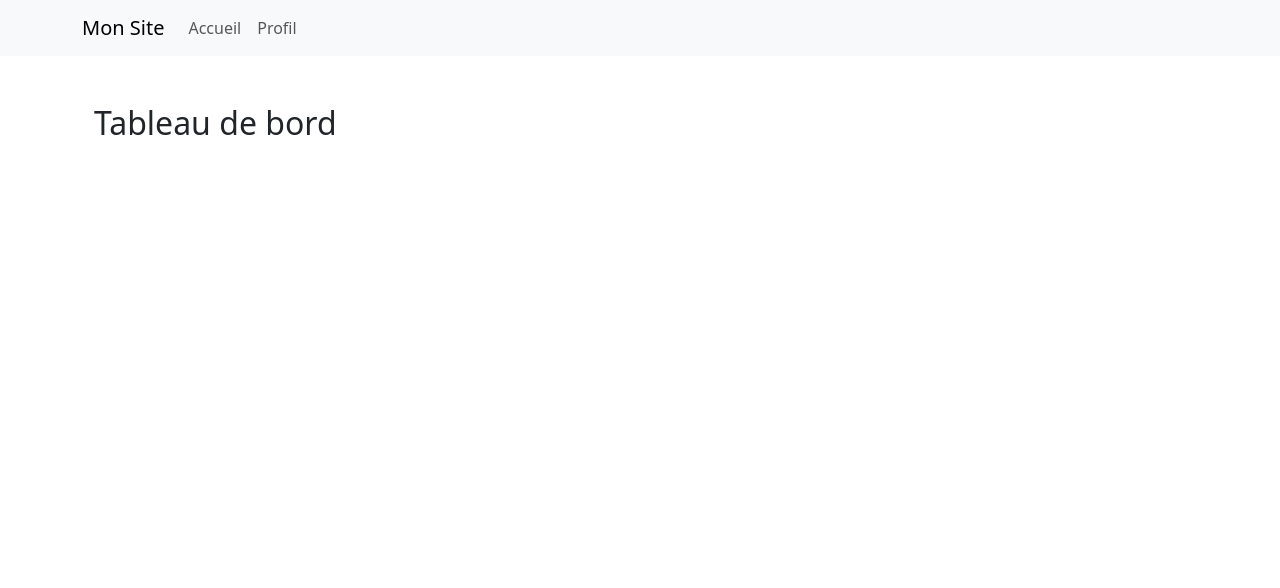
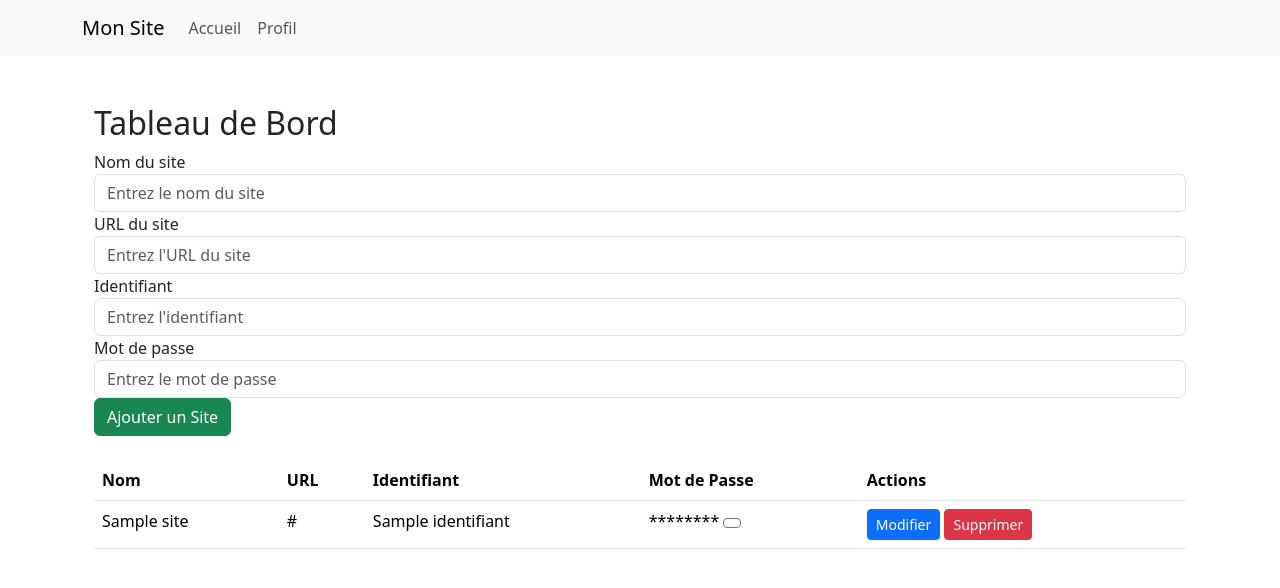
Before and after one commit to 123justin123/b3-c2-django-Boisson--Serres, a Django app: template PasswordManager/templates/dashboard.html in a window 1280 px wide. Shown: the top 588 px of the page. Run offline with Django 3.2, Linux system fonts and the light colour scheme; the template is opened without the code that fills it: most values are stand-ins (such as "Sample title", 1, 10 or a date in 2020); some libraries are stand-ins or nearby versions.

Commit message:
Created dashboard.html for displaying site management interface.

```diff
--- a/PasswordManager/templates/dashboard.html
+++ b/PasswordManager/templates/dashboard.html
@@ -1,9 +1,117 @@
 {% extends 'base.html' %}
 
-{% block title %}Tableau de bord{% endblock %}
+{% block title %}Tableau de Bord{% endblock %}
 
 {% block content %}
 <div class="container">
-    <h2>Tableau de bord</h2>
+    <h2>Tableau de Bord</h2>
+
+    <form method="post" action="{% url 'dashboard' %}" class="mb-4">
+        {% csrf_token %}
+        <div class="form-group">
+            <label for="site_nom">Nom du site</label>
+            <input type="text" class="form-control" id="site_nom" name="nom" placeholder="Entrez le nom du site">
+        </div>
+        <div class="form-group">
+            <label for="site_url">URL du site</label>
+            <input type="text" class="form-control" id="site_url" name="url" placeholder="Entrez l'URL du site">
+        </div>
+        <div class="form-group">
+            <label for="site_identifiant">Identifiant</label>
+            <input type="text" class="form-control" id="site_identifiant" name="identifiant" placeholder="Entrez l'identifiant">
+        </div>
+        <div class="form-group">
+            <label for="site_mot_de_passe">Mot de passe</label>
+            <input type="text" class="form-control" id="site_mot_de_passe" name="mot_de_passe" placeholder="Entrez le mot de passe">
+        </div>
+        <button type="submit" class="btn btn-success"><i class="fas fa-plus-circle"></i> Ajouter un Site</button>
+    </form>
+
+    <table class="table table-hover">
+        <thead class="thead-light">
+            <tr>
+                <th>Nom</th>
+                <th>URL</th>
+                <th>Identifiant</th>
+                <th>Mot de Passe</th>
+                <th>Actions</th>
+            </tr>
+        </thead>
+        <tbody>
+            {% for site in sites %}
+            <form method="post" action="{% url 'edit_site' site.id %}">
+                {% csrf_token %}
+                <tr>
+                    <td>
+                        <span class="editable">{{ site.nom }}</span>
+                        <input type="text" class="form-control d-none" name="nom" value="{{ site.nom }}">
+                    </td>
+                    <td>
+                        <span class="editable">{{ site.url }}</span>
+                        <input type="text" class="form-control d-none" name="url" value="{{ site.url }}">
+                    </td>
+                    <td>
+                        <span class="editable">{{ site.identifiant }}</span>
+                        <input type="text" class="form-control d-none" name="identifiant" value="{{ site.identifiant }}">
+                    </td>
+                    <td>
+                        <div class="password-wrapper">
+                            <span class="password-asterisks editable">********</span>
+                            <input type="password" class="form-control d-none password-field" name="mot_de_passe" value="{{ site.mot_de_passe }}">
+                            <button type="button" class="btn btn-sm btn-outline-secondary toggle-password"><i class="fas fa-eye"></i></button>
+                        </div>
+                    </td>
+                    <td>
+                        <button type="button" class="btn btn-sm btn-primary edit-btn">Modifier</button>
+                        <button type="submit" class="btn btn-sm btn-success d-none save-btn">Enregistrer</button>
+                        <a href="{% url 'delete_site' site.id %}" class="btn btn-sm btn-danger">Supprimer</a>
+                    </td>
+                </tr>
+            </form>
+            {% empty %}
+            <tr>
+                <td colspan="5" class="text-center">Aucun site ajouté pour le moment.</td>
+            </tr>
+            {% endfor %}
+        </tbody>
+    </table>
 </div>
+
+<script>
+document.addEventListener('DOMContentLoaded', function() {
+    const editButtons = document.querySelectorAll('.edit-btn');
+    const togglePasswordButtons = document.querySelectorAll('.toggle-password');
+
+    editButtons.forEach(button => {
+        button.addEventListener('click', function() {
+            const row = button.closest('tr');
+            const editables = row.querySelectorAll('.editable');
+            const inputs = row.querySelectorAll('input');
+            const saveButton = row.querySelector('.save-btn');
+
+            editables.forEach(e => e.classList.add('d-none'));
+            inputs.forEach(i => i.classList.remove('d-none'));
+            button.classList.add('d-none');
+            saveButton.classList.remove('d-none');
+        });
+    });
+
+    togglePasswordButtons.forEach(button => {
+        button.addEventListener('click', function() {
+            const passwordWrapper = button.closest('.password-wrapper');
+            const passwordField = passwordWrapper.querySelector('.password-field');
+            const passwordAsterisks = passwordWrapper.querySelector('.password-asterisks');
+
+            if (passwordAsterisks.textContent === '********') {
+                passwordAsterisks.textContent = passwordField.value;
+                button.innerHTML = '<i class="fas fa-eye-slash"></i>';
+            } else {
+                passwordAsterisks.textContent = '********';
+                button.innerHTML = '<i class="fas fa-eye"></i>';
+            }
+        });
+    });
+});
+</script>
+
 {% endblock %}
```
